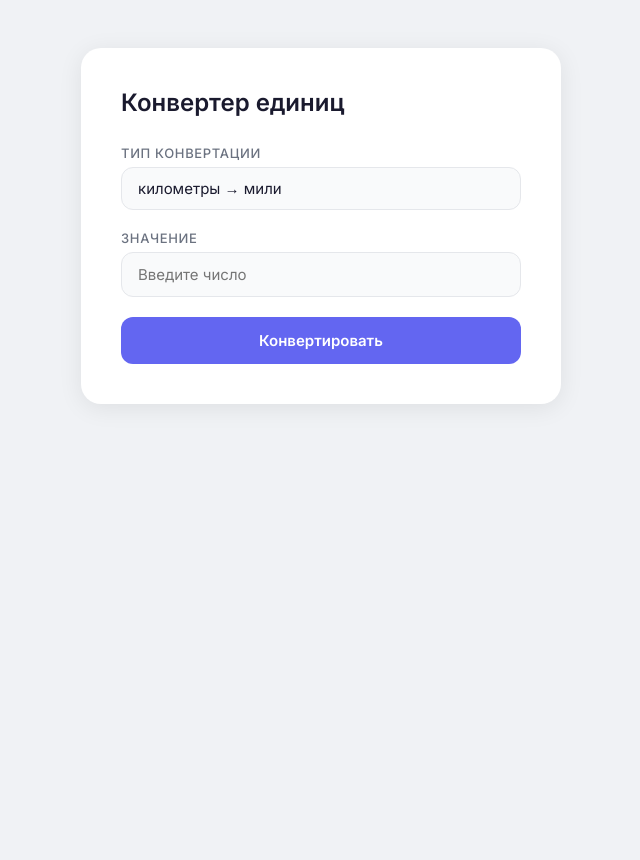
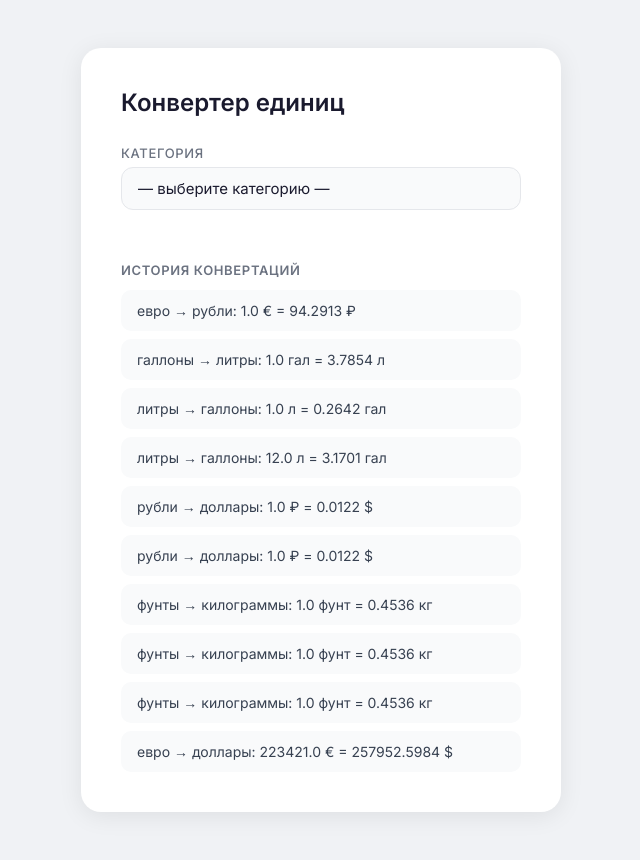
Before and after one commit to ZhitkovMV/converter-app, a Flask app: page / in a window 1280 px wide. Shown: the whole page, without its empty margins (319-959 px from the left). Before the commit the page ends 404 px from the top, so only its background shows below. Run offline with Flask 3, Linux system fonts and the light colour scheme.

Commit message:
Initial commit: конвертер единиц на Flask

```diff
--- a/app.py
+++ b/app.py
@@ -1,35 +1,108 @@
+import json
+import os
 from flask import Flask, render_template, request
 from rates import load_rates
 from converters import (
     km_to_miles, miles_to_km,
+    m_to_feet, feet_to_m,
+    cm_to_inches, inches_to_cm,
     kg_to_pounds, pounds_to_kg,
+    g_to_oz, oz_to_g,
     celsius_to_fahrenheit, fahrenheit_to_celsius,
+    sqm_to_sqft, sqft_to_sqm,
+    liters_to_gallons, gallons_to_liters,
+    kmh_to_mph, mph_to_kmh,
     usd_to_eur, eur_to_usd,
     usd_to_rub, rub_to_usd,
+    eur_to_rub, rub_to_eur,
 )
 
 # Flask создаёт веб-приложение. __name__ говорит Flask, где искать файлы.
 app = Flask(__name__)
 
-# Тот же MENU, что в main.py — номер → (название, функция, откуда, куда)
-MENU = {
-    1:  ("километры → мили",     km_to_miles,            "км",   "миль"),
-    2:  ("мили → километры",     miles_to_km,            "миль", "км"),
-    3:  ("килограммы → фунты",   kg_to_pounds,           "кг",   "фунтов"),
-    4:  ("фунты → килограммы",   pounds_to_kg,           "фунт", "кг"),
-    5:  ("цельсии → фаренгейты", celsius_to_fahrenheit,  "°C",   "°F"),
-    6:  ("фаренгейты → цельсии", fahrenheit_to_celsius,  "°F",   "°C"),
-    7:  ("доллары → евро",       usd_to_eur,             "$",    "€"),
-    8:  ("евро → доллары",       eur_to_usd,             "€",    "$"),
-    9:  ("доллары → рубли",      usd_to_rub,             "$",    "₽"),
-    10: ("рубли → доллары",      rub_to_usd,             "₽",    "$"),
+# Конвертации сгруппированы по категориям:
+# категория → { "label": название, "conversions": { номер → (название, функция, откуда, куда) } }
+CATEGORIES = {
+    "length": {
+        "label": "Длина",
+        "conversions": {
+            1:  ("километры → мили",       km_to_miles,   "км",  "миль"),
+            2:  ("мили → километры",       miles_to_km,   "миль","км"),
+            11: ("метры → футы",           m_to_feet,     "м",   "фут"),
+            12: ("футы → метры",           feet_to_m,     "фут", "м"),
+            13: ("сантиметры → дюймы",     cm_to_inches,  "см",  "дюйм"),
+            14: ("дюймы → сантиметры",     inches_to_cm,  "дюйм","см"),
+        },
+    },
+    "weight": {
+        "label": "Вес",
+        "conversions": {
+            3:  ("килограммы → фунты",     kg_to_pounds,  "кг",  "фунтов"),
+            4:  ("фунты → килограммы",     pounds_to_kg,  "фунт","кг"),
+            15: ("граммы → унции",         g_to_oz,       "г",   "унц"),
+            16: ("унции → граммы",         oz_to_g,       "унц", "г"),
+        },
+    },
+    "temperature": {
+        "label": "Температура",
+        "conversions": {
+            5:  ("цельсии → фаренгейты",   celsius_to_fahrenheit, "°C", "°F"),
+            6:  ("фаренгейты → цельсии",   fahrenheit_to_celsius, "°F", "°C"),
+        },
+    },
+    "currency": {
+        "label": "Валюта",
+        "conversions": {
+            7:  ("доллары → евро",         usd_to_eur,    "$",  "€"),
+            8:  ("евро → доллары",         eur_to_usd,    "€",  "$"),
+            9:  ("доллары → рубли",        usd_to_rub,    "$",  "₽"),
+            10: ("рубли → доллары",        rub_to_usd,    "₽",  "$"),
+            17: ("евро → рубли",           eur_to_rub,    "€",  "₽"),
+            18: ("рубли → евро",           rub_to_eur,    "₽",  "€"),
+        },
+    },
+    "area": {
+        "label": "Площадь",
+        "conversions": {
+            19: ("кв. метры → кв. футы",   sqm_to_sqft,   "м²",  "фут²"),
+            20: ("кв. футы → кв. метры",   sqft_to_sqm,   "фут²","м²"),
+        },
+    },
+    "volume": {
+        "label": "Объём",
+        "conversions": {
+            21: ("литры → галлоны",        liters_to_gallons,  "л",  "гал"),
+            22: ("галлоны → литры",        gallons_to_liters,  "гал","л"),
+        },
+    },
+    "speed": {
+        "label": "Скорость",
+        "conversions": {
+            23: ("км/ч → миль/ч",          kmh_to_mph,    "км/ч",  "mph"),
+            24: ("миль/ч → км/ч",          mph_to_kmh,    "mph",   "км/ч"),
+        },
+    },
 }
+
+# Плоский словарь для быстрого поиска по номеру — номер → (название, функция, откуда, куда)
+ALL_CONVERSIONS = {}
+for category in CATEGORIES.values():
+    ALL_CONVERSIONS.update(category["conversions"])
 
 # Загружаем курсы валют один раз при старте сервера
 load_rates()
 
-# История конвертаций — просто список в памяти
-history = []
+HISTORY_FILE = "history.json"
+
+# Загружаем историю из файла при старте; если файла нет — начинаем с пустого списка
+if os.path.exists(HISTORY_FILE):
+    try:
+        with open(HISTORY_FILE, "r", encoding="utf-8") as f:
+            history = json.load(f)
+    except (json.JSONDecodeError, ValueError):
+        history = []
+else:
+    history = []
 
 
 # @app.route — говорит Flask: "когда пользователь открывает /,
@@ -45,7 +118,8 @@ def index():
     # POST — это когда пользователь нажал кнопку "Конвертировать"
     if request.method == "POST":
 
-        # Читаем данные из формы
+        # Читаем категорию и данные из формы
+        selected_category = request.form.get("category", "")
         raw_choice = request.form["choice"]
         raw_value = request.form["value"]
 
@@ -58,23 +132,36 @@ def index():
             value = float(raw_value)
         except ValueError:
             error = "Ошибка: введите число."
-            return render_template("index.html", menu=MENU, error=error,
-                                   last_choice=last_choice, last_value=last_value)
+            return render_template("index.html", categories=CATEGORIES,
+                                   selected_category=selected_category,
+                                   error=error, last_choice=last_choice,
+                                   last_value=last_value, history=history)
 
-        label, func, unit_from, unit_to = MENU[last_choice]
+        label, func, unit_from, unit_to = ALL_CONVERSIONS[last_choice]
 
         result_value = func(value)
         result = f"{value} {unit_from} = {result_value:.4f} {unit_to}"
 
-        # Добавляем запись в историю
-        history.append({
+        # Добавляем запись в начало истории и обрезаем до 10 записей
+        history.insert(0, {
             "label": label,
             "input": f"{value} {unit_from}",
             "output": f"{result_value:.4f} {unit_to}",
         })
+        del history[10:]
+
+        # Сохраняем обновлённую историю в файл
+        with open(HISTORY_FILE, "w", encoding="utf-8") as f:
+            json.dump(history, f, ensure_ascii=False, indent=2)
+
+    else:
+        # GET — пользователь выбрал категорию (или просто открыл страницу)
+        selected_category = request.args.get("category", "")
 
     # render_template берёт файл templates/index.html и передаёт в него данные
-    return render_template("index.html", menu=MENU, result=result, error=error,
+    return render_template("index.html", categories=CATEGORIES,
+                           selected_category=selected_category,
+                           result=result, error=error,
                            last_choice=last_choice, last_value=last_value,
                            history=history)
 
--- /dev/null
+++ b/history.json
@@ -0,0 +1,52 @@
+[
+  {
+    "label": "евро → рубли",
+    "input": "1.0 €",
+    "output": "94.2913 ₽"
+  },
+  {
+    "label": "галлоны → литры",
+    "input": "1.0 гал",
+    "output": "3.7854 л"
+  },
+  {
+    "label": "литры → галлоны",
+    "input": "1.0 л",
+    "output": "0.2642 гал"
+  },
+  {
+    "label": "литры → галлоны",
+    "input": "12.0 л",
+    "output": "3.1701 гал"
+  },
+  {
+    "label": "рубли → доллары",
+    "input": "1.0 ₽",
+    "output": "0.0122 $"
+  },
+  {
+    "label": "рубли → доллары",
+    "input": "1.0 ₽",
+    "output": "0.0122 $"
+  },
+  {
+    "label": "фунты → килограммы",
+    "input": "1.0 фунт",
+    "output": "0.4536 кг"
+  },
+  {
+    "label": "фунты → килограммы",
+    "input": "1.0 фунт",
+    "output": "0.4536 кг"
+  },
+  {
+    "label": "фунты → килограммы",
+    "input": "1.0 фунт",
+    "output": "0.4536 кг"
+  },
+  {
+    "label": "евро → доллары",
+    "input": "223421.0 €",
+    "output": "257952.5984 $"
+  }
+]
--- a/rates.py
+++ b/rates.py
@@ -7,6 +7,8 @@ RATES = {
     "EUR_TO_USD": 1.09,
     "USD_TO_RUB": 90.5,
     "RUB_TO_USD": 1 / 90.5,
+    "EUR_TO_RUB": 90.5 / 0.92,
+    "RUB_TO_EUR": 0.92 / 90.5,
 }
 
 
@@ -25,6 +27,8 @@ def load_rates():
         RATES["EUR_TO_USD"] = 1 / rates["EUR"]
         RATES["USD_TO_RUB"] = rates["RUB"]
         RATES["RUB_TO_USD"] = 1 / rates["RUB"]
+        RATES["EUR_TO_RUB"] = rates["RUB"] / rates["EUR"]
+        RATES["RUB_TO_EUR"] = rates["EUR"] / rates["RUB"]
         print("Курсы загружены успешно.\n")
 
     except requests.exceptions.ConnectionError:
--- a/templates/index.html
+++ b/templates/index.html
@@ -144,11 +144,29 @@
 
         <h1>Конвертер единиц</h1>
 
+        <!-- Шаг 1: выбор категории. Отправляет GET-запрос /?category=... -->
+        <form method="GET">
+            <label>Категория</label>
+            <select name="category" onchange="this.form.submit()">
+                <option value="">— выберите категорию —</option>
+                {% for key, cat in categories.items() %}
+                    <option value="{{ key }}" {% if key == selected_category %}selected{% endif %}>
+                        {{ cat.label }}
+                    </option>
+                {% endfor %}
+            </select>
+        </form>
+
+        <!-- Шаг 2: конвертация. Показывается только если категория выбрана. -->
+        {% if selected_category and selected_category in categories %}
         <form method="POST">
 
-            <label>Тип конвертации</label>
+            <!-- Передаём категорию скрытым полем, чтобы Flask знал её при POST -->
+            <input type="hidden" name="category" value="{{ selected_category }}">
+
+            <label>Конвертация</label>
             <select name="choice">
-                {% for num, item in menu.items() %}
+                {% for num, item in categories[selected_category].conversions.items() %}
                     <option value="{{ num }}" {% if num == last_choice %}selected{% endif %}>{{ item[0] }}</option>
                 {% endfor %}
             </select>
@@ -159,6 +177,7 @@
             <button type="submit">Конвертировать</button>
 
         </form>
+        {% endif %}
 
         {% if result %}
             <div class="result">{{ result }}</div>
```
Also changed, not shown: converters.py (+57 -0 lines).
